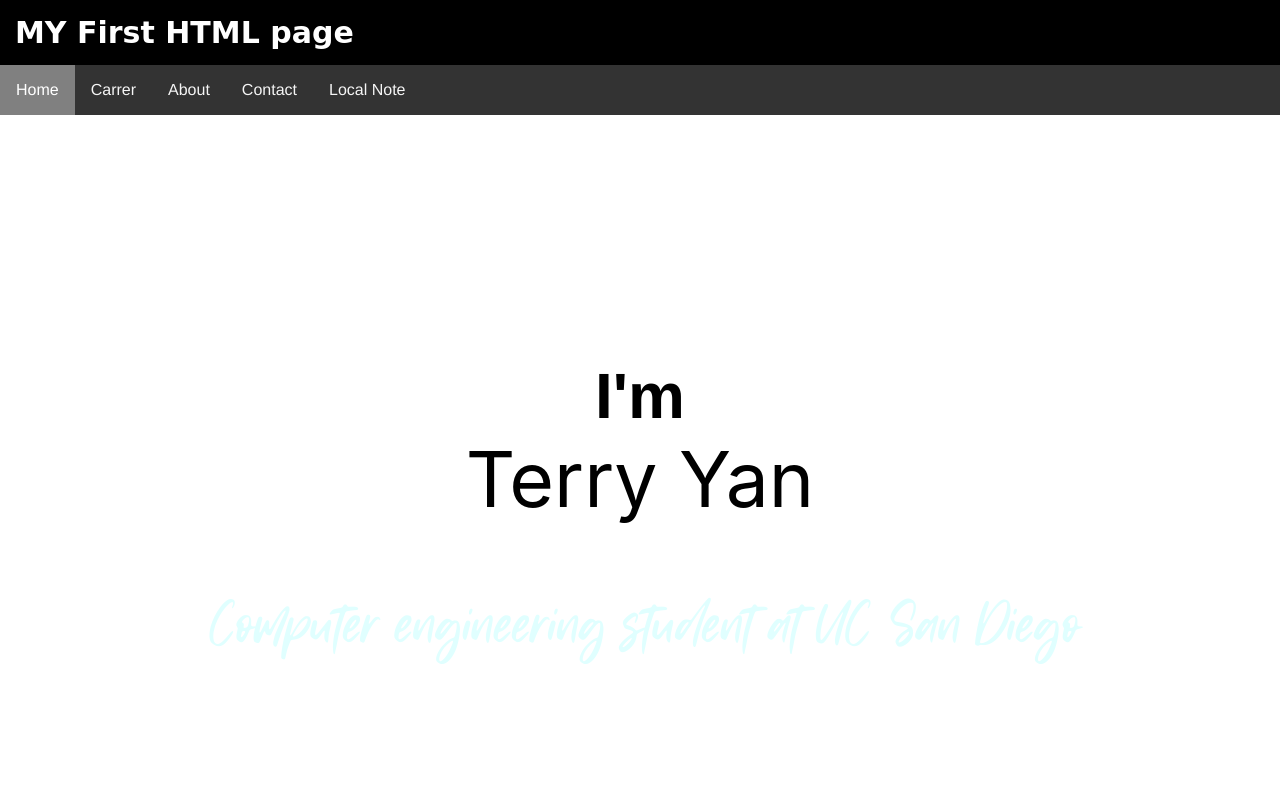
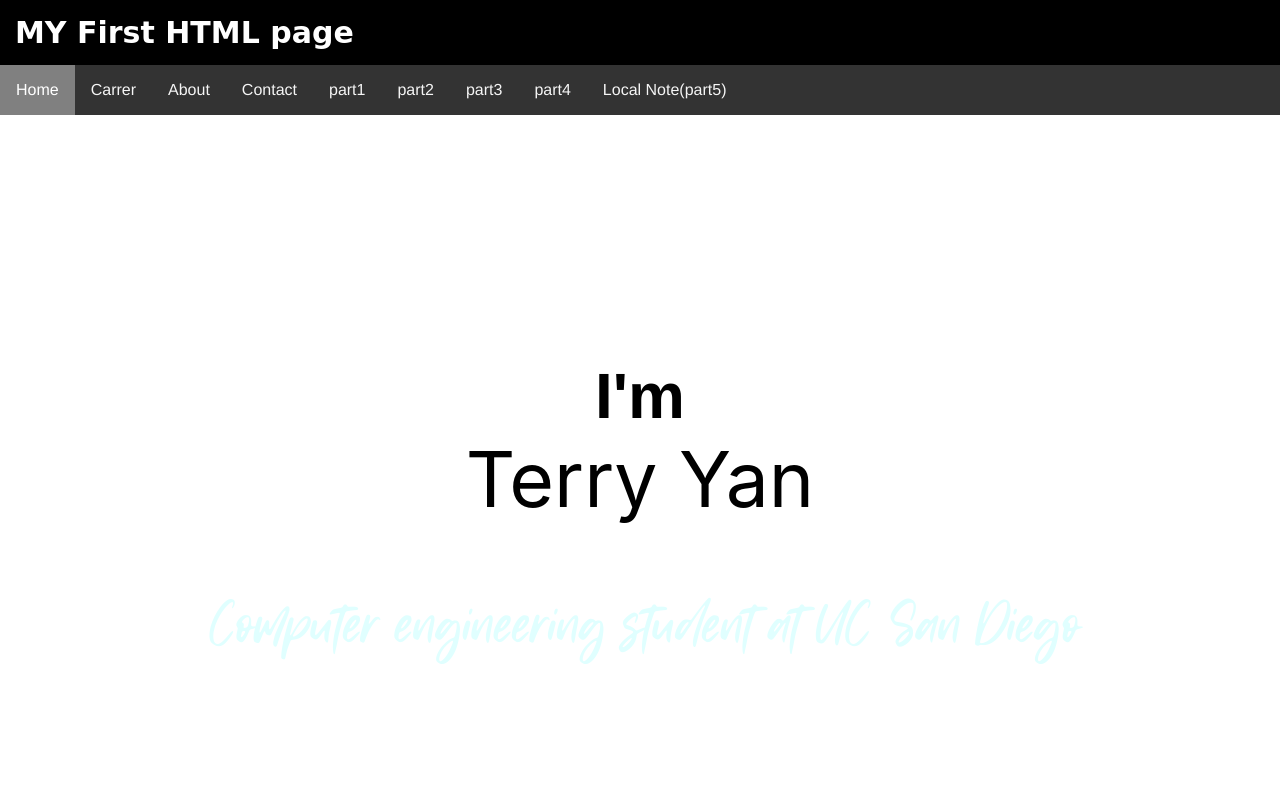
Before and after one commit to TerryYan26/134b-hw4, a plain HTML site: page index.html in a window 1280 px wide. Shown: the top 800 px of the page. Drawn offline with Linux system fonts and the light colour scheme.

Commit message:
Update index.html

```diff
--- a/index.html
+++ b/index.html
@@ -25,7 +25,12 @@
           <li><a href="#Carrer">Carrer</a></li>
           <li><a href="#About" >About</a></li>
           <li><a href="#Contact">Contact</a></li>
-          <li><a href="tepo.html?#EditHistory">Local Note </a></li>
+
+          <li><a href="nativedialogs.html">part1 </a></li>
+          <li><a href="Custom Dialogs.html">part2 </a></li>
+          <li><a href="crud.html">part3 </a></li>
+          <li><a href="styledcrud.html">part4 </a></li>
+          <li><a href="tepo.html?#EditHistory">Local Note(part5)</a></li>
         </ul>
       </div>
        <main>
```
